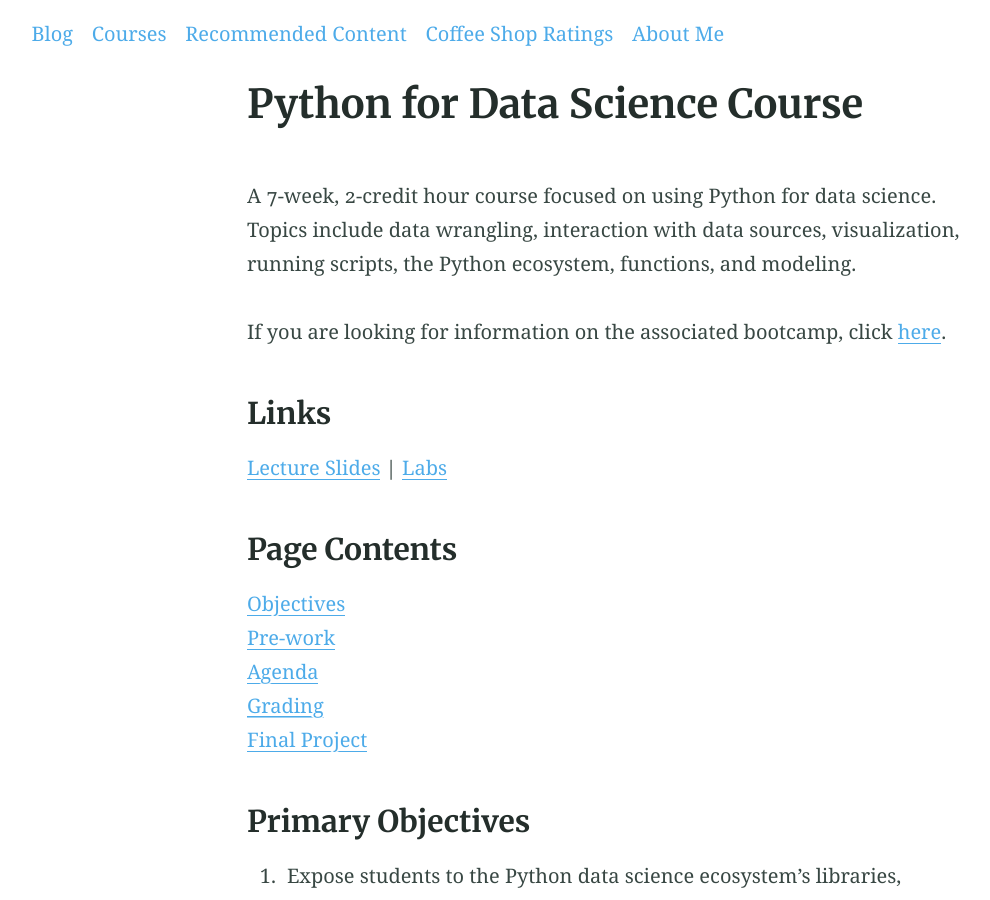
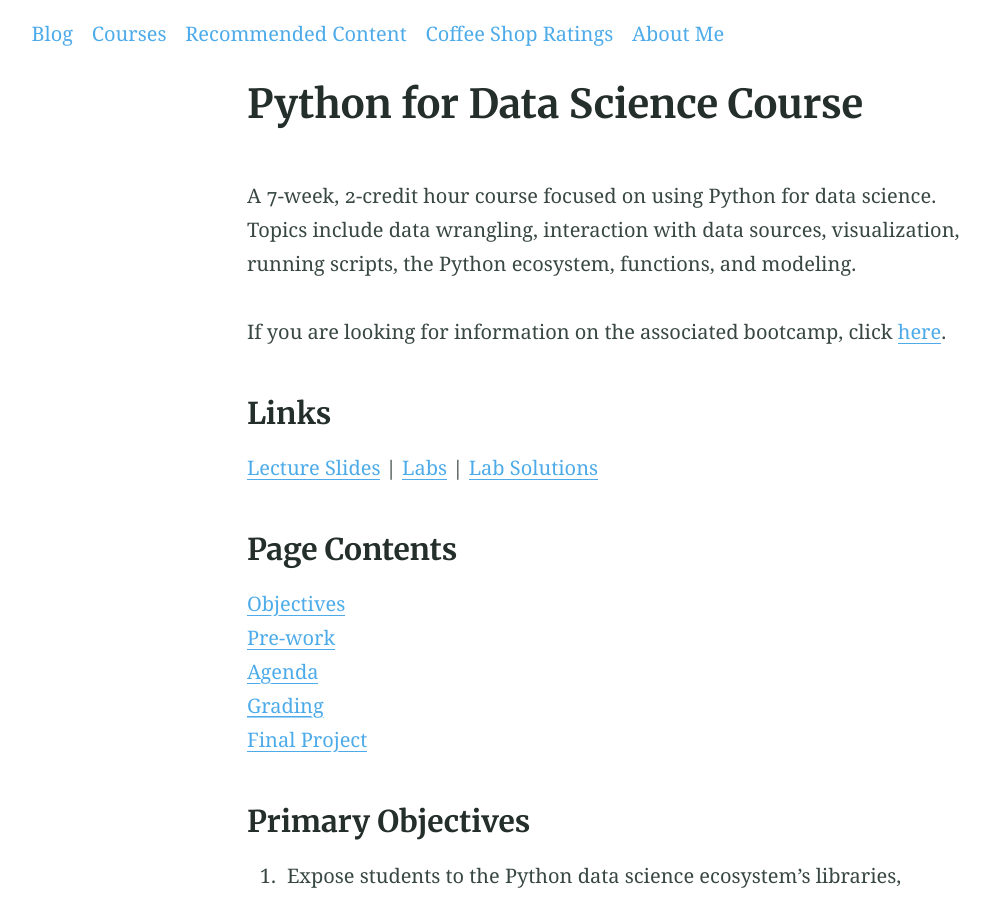
Before and after one commit to eswan18/ethanswan.com, a Jekyll site: the page built from courses/pages/python-for-ds-course.md, in a window 1280 px wide and 900 px high. Shown: the whole window, without its empty margins (36-1026 px from the left). Built offline with Jekyll 4.4.1, drawn with Linux system fonts in a browser that asks for light colours.

Commit message:
Add link to lab solutions

```diff
--- a/courses/pages/python-for-ds-course.md
+++ b/courses/pages/python-for-ds-course.md
@@ -9,7 +9,7 @@
 If you are looking for information on the associated bootcamp, click [here](/courses/pages/python-for-ds-bootcamp).
 
 ### Links
-[Lecture Slides](https://www.dropbox.com/sh/5hwwqbfx3fep4z5/AADMJTxKB0_ZmSBnt8s8GDaOa?dl=0) | [Labs](https://www.dropbox.com/sh/qyob4c7lmmwlvxo/AADs0aIMezKmE_BTsuk6TbH1a?dl=0)
+[Lecture Slides](https://www.dropbox.com/sh/5hwwqbfx3fep4z5/AADMJTxKB0_ZmSBnt8s8GDaOa?dl=0) | [Labs](https://www.dropbox.com/sh/qyob4c7lmmwlvxo/AADs0aIMezKmE_BTsuk6TbH1a?dl=0) | [Lab Solutions](https://github.com/uc-python/python-for-ds-course/tree/master/lab_solutions)
 
 ### Page Contents<br>
 [Objectives](#primary-objectives)<br>
```
